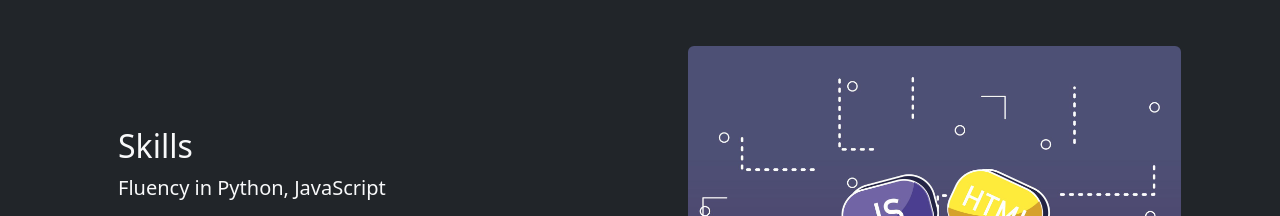
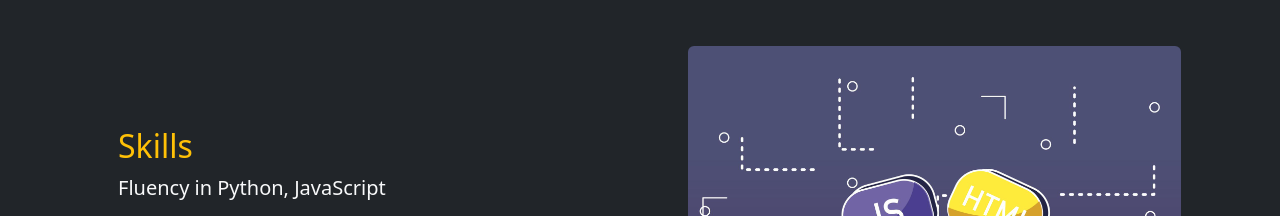
Before and after one commit to mpark1994/portfolio_website, a plain HTML site: page index.html in a window 1280 px wide. Shown: the part 2000-2216 px from the top of the page. Drawn offline with nearby package versions, Linux system fonts and the light colour scheme.

Commit message:
coloring fix html

```diff
--- a/index.html
+++ b/index.html
@@ -175,7 +175,7 @@
             <div class="container">
                 <div class="row align-items-center justify-content-between">
                     <div class="col-md p-5">
-                        <h2>Skills</h2>
+                        <h2><span class="text-warning">Skills</span></h2>
                         <p class="lead">
                             Fluency in Python, JavaScript
                         </p>
```
